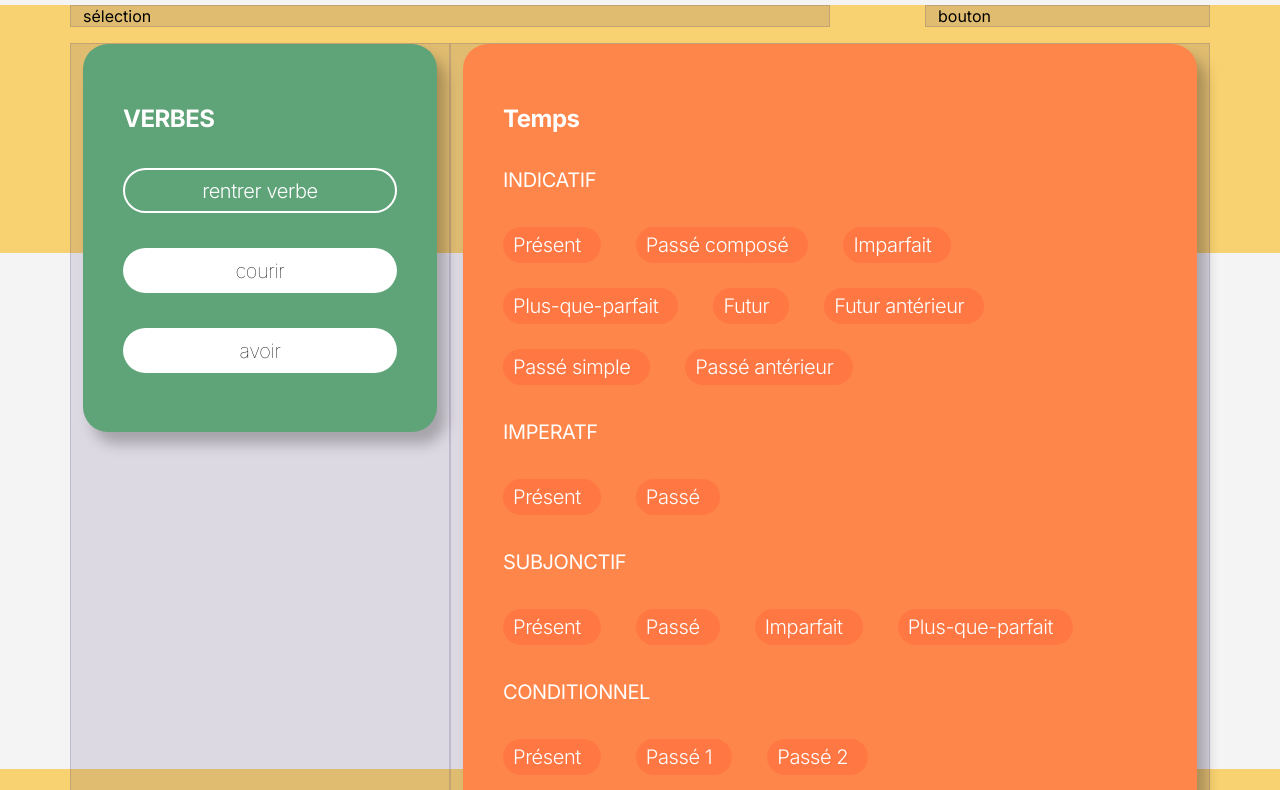
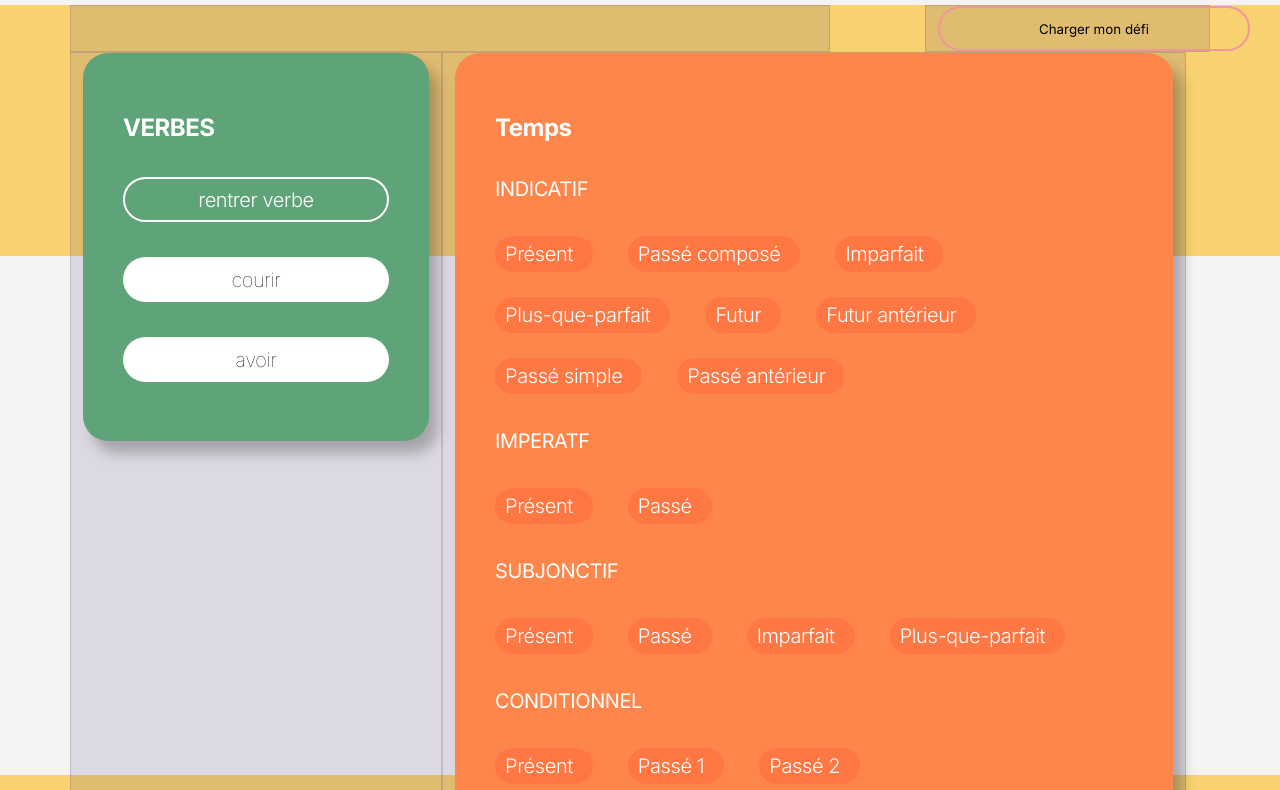
Before and after one commit to JustineBorcard/tatitotu, a website built with Parcel: page src/index.html in a window 1280 px wide. Shown: the part 133-923 px from the top of the page. Built offline with nearby package versions, Linux system fonts and the light colour scheme.

Commit message:
Ajout du bouton charger mon défi

```diff
--- a/src/index.html
+++ b/src/index.html
@@ -30,8 +30,13 @@
     </header>
     <div class="container">
       <div class="row">
-        <div class="col-8">sélection</div>
-        <div class="col-3 offset-1">bouton</div>
+        <div class="col-8">
+          <nav class="navigation"></nav>
+        </div>
+        <div class="col-3 offset-1">
+          <button class="challenge-charge">
+            <p>Charger mon défi</p>
+          </button>
       </div>
       <div class="row">
         <div class="col-4">
--- a/src/scss/main.scss
+++ b/src/scss/main.scss
@@ -7,6 +7,7 @@
 @import "modules/tag";
 @import "modules/text-field";
 @import "modules/tag-switch";
+@import "modules/challenge-charge";
 @import "bootstrap/scss/bootstrap-grid";
 
 .row + .row {
--- /dev/null
+++ b/src/scss/modules/_challenge-charge.scss
@@ -0,0 +1,13 @@
+.challenge-charge {
+  display: flex;
+  width: 312px;
+  height: 45px;
+  padding: 10px 41px;
+  justify-content: center;
+  align-items: center;
+  gap: -4px;
+  flex-shrink: 0;
+  border-radius: 74px;
+  border: 2px solid var(--rose, #f0979b);
+  background: none;
+}
```
